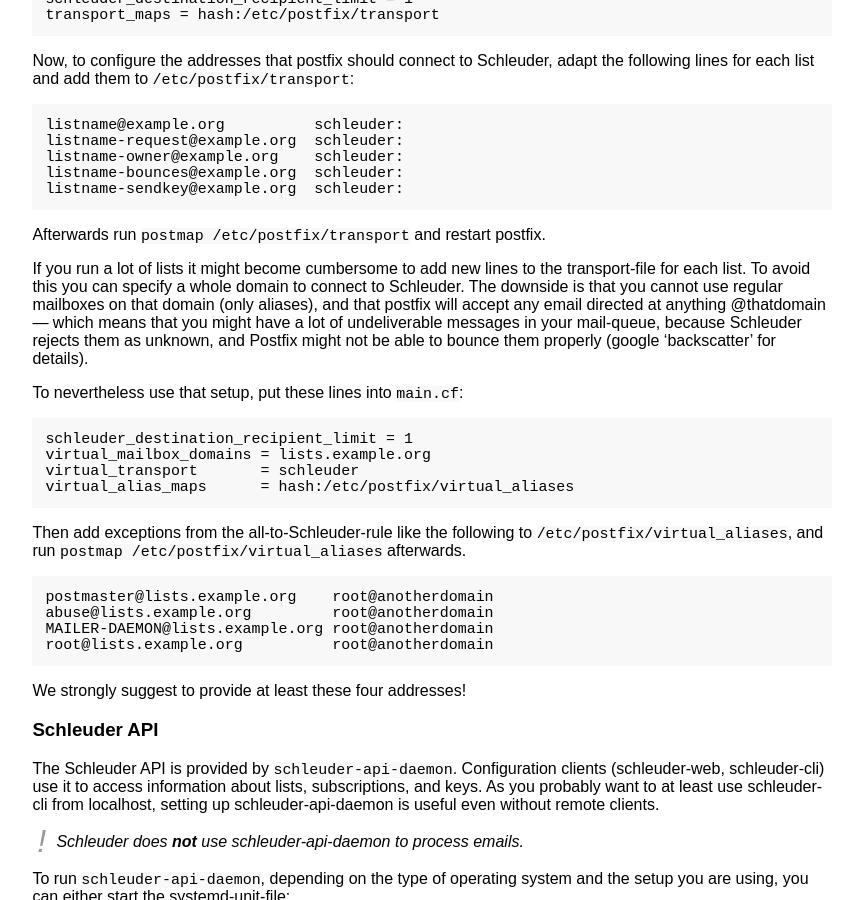
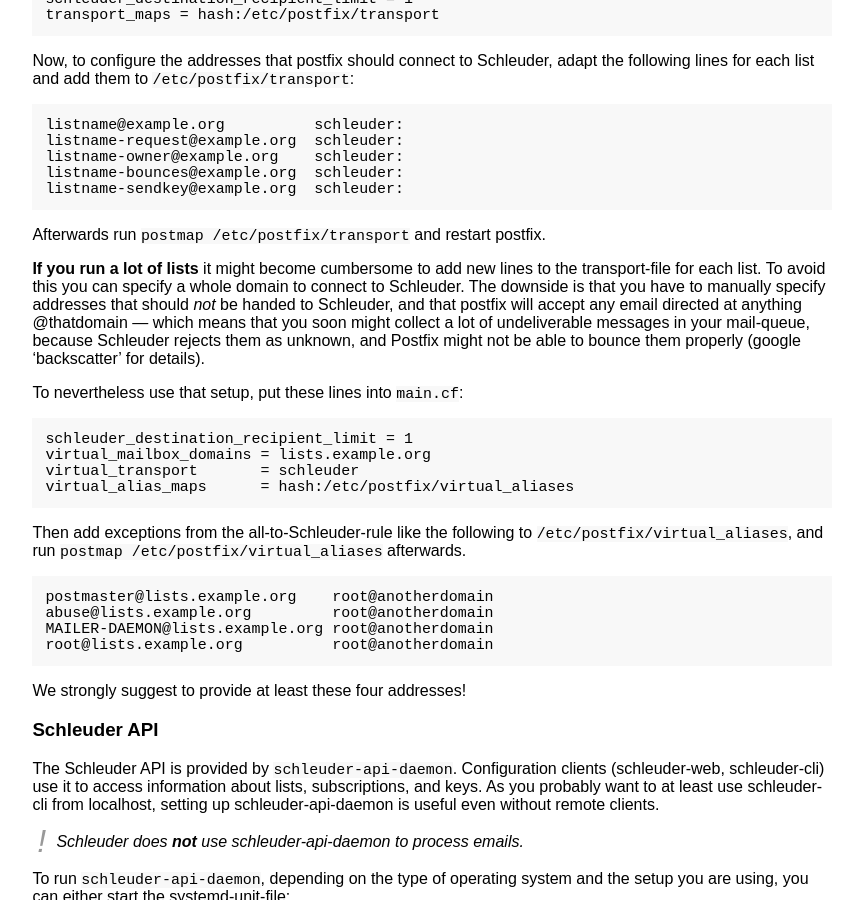
Before and after one commit to schleuder/schleuder-website, a Jekyll site: the page built from docs/index.md, in a window 1280 px wide and 900 px high, scrolled down 2972 px. Shown: the whole window, without its empty margins (6-862 px from the left). Built offline with Jekyll 4.4.1, drawn with Linux system fonts in a browser that asks for light colours.

Commit message:
Wordings.

```diff
--- a/docs/index.md
+++ b/docs/index.md
@@ -114,8 +114,8 @@
 Afterwards run `postmap /etc/postfix/transport` and restart postfix.
 
 
-If you run a lot of lists it might become cumbersome to add new lines to the transport-file for each list.
-To avoid this you can specify a whole domain to connect to Schleuder. The downside is that you cannot use regular mailboxes on that domain (only aliases), and that postfix will accept any email directed at anything @thatdomain — which means that you might have a lot of undeliverable messages in your mail-queue, because Schleuder rejects them as unknown, and Postfix might not be able to bounce them properly (google 'backscatter' for details).
+**If you run a lot of lists** it might become cumbersome to add new lines to the transport-file for each list.
+To avoid this you can specify a whole domain to connect to Schleuder. The downside is that you have to manually specify addresses that should *not* be handed to Schleuder, and that postfix will accept any email directed at anything @thatdomain — which means that you soon might collect a lot of undeliverable messages in your mail-queue, because Schleuder rejects them as unknown, and Postfix might not be able to bounce them properly (google 'backscatter' for details).
 
 To nevertheless use that setup, put these lines into `main.cf`:
 
```
